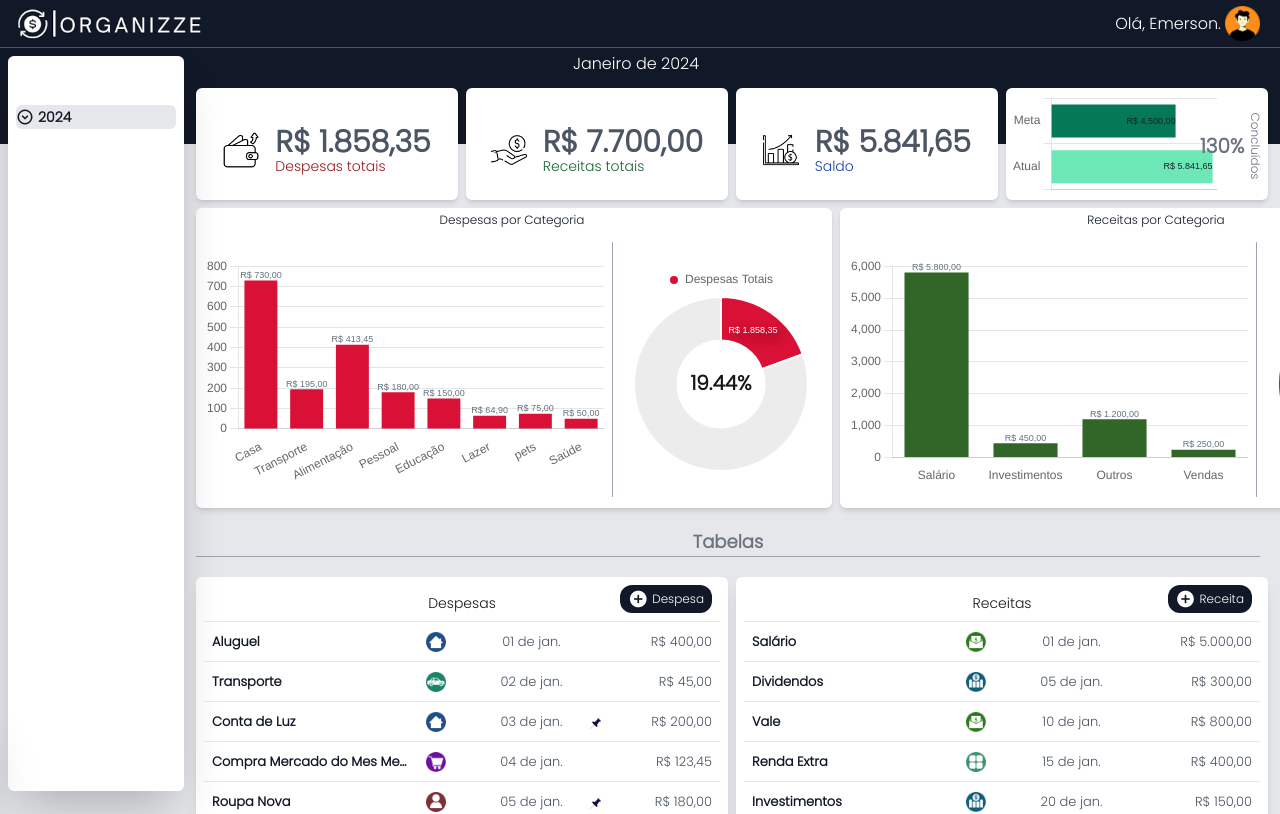
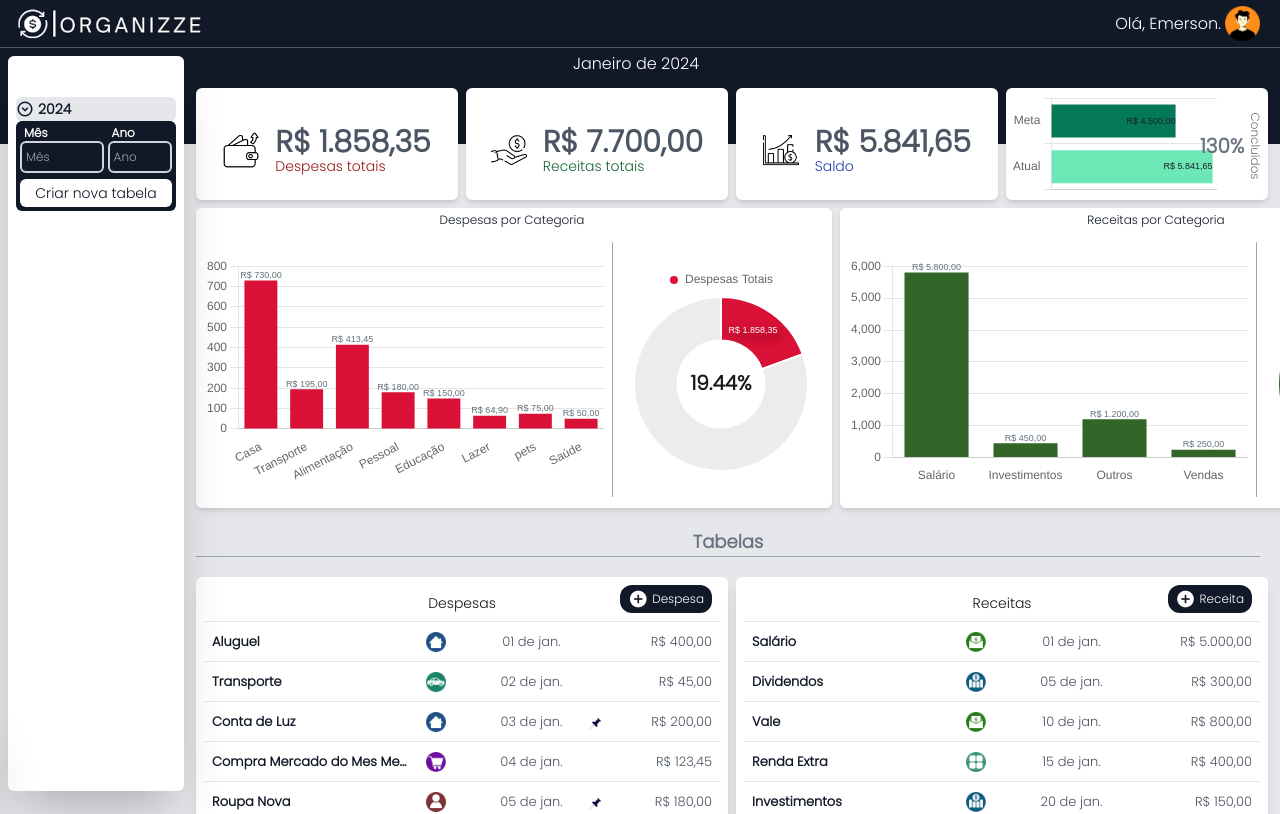
Before and after one commit to RodriguesEmerson/organizze, a Next.js app: page /dashboard/monthly in a window 1280 px wide. Shown: the top 814 px of the page. Built offline with nearby package versions, Linux system fonts and the light colour scheme.

Commit message:
Criando form new Table

```diff
--- a/app/UI/SideBar/SideBar.jsx
+++ b/app/UI/SideBar/SideBar.jsx
@@ -5,6 +5,7 @@ import { useSideBar } from "@/app/hooks/useSideBar";
 import { Spinner } from "../spinner";
 import { useState, memo } from "react";
 import { useUtils } from "@/app/hooks/useUtils";
+import { Select } from "@/app/components/selects/Select";
 
 export default function SideBar() {
    const [openSideBar, setOpenSideBar] = useState(true);
@@ -18,6 +19,7 @@ export default function SideBar() {
          </div> */}
          {/* {openSideBar && */}
             <TablesList />
+            <FormNewTable />
          {/* } */}
       </section>
    )
@@ -35,7 +37,7 @@ const TablesList = memo(() =>{
       </div>
    )
    return (
-      <div className="mt-10 bg-gray-200 text-gray-900 rounded-md">
+      <div className="mt-8 bg-gray-200 text-gray-900 rounded-md">
          <ul className="flex flex-col gap-[2px]">
             {Object.keys(tables).map((year) => (
                <TablesListMonths key={year} tables={tables} year={year} />
@@ -83,3 +85,28 @@ function TablesListMonths({ year, tables }) {
 
    )
 }
+
+function FormNewTable(){
+   const months = useTableStore((state) => state.months);
+   const currentYear = new Date().getFullYear();
+   const years = [];
+
+   for(let i = 0; i < 11; i++){
+      years.push(currentYear - 5 + i)
+   }
+
+   return(
+      <div className="flex flex-col bg-gray-900 p-1 rounded-md">
+
+         <form action="">
+            <div className="flex flex-row gap-1">
+               <Select options={months} width="87" label={"Mês"}/>
+               <Select options={years} width="67" label={"Ano"}/>
+            </div>
+            <button type="submit" className="bg-white text-gray-900 text-center p-1 rounded-md w-full mt-1 hover:text-gray-300 transition-all ">
+               Criar nova tabela
+            </button>
+         </form>
+      </div>
+   )
+}
--- a/app/components/Modal-NewRelease.jsx
+++ b/app/components/Modal-NewRelease.jsx
@@ -1,7 +1,7 @@
 import { useEffect, useState } from "react"
 import { ButtonClose } from "./buttons/ButtonClose"
 import { ButtonSave } from "./buttons/ButtonSave"
-import { Select } from "./Select";
+import { CategorieSelect } from "./selects/CategorieSelect";
 import { useNewRelease } from "../hooks/useNewRelease";
 import { Calendar } from "./Calendar";
 import { useModalsHiddenStore } from "../zustand/useModalsHiddenStore";
@@ -88,7 +88,7 @@ export function ModalNewRelease() {
                   <div className="flex flex-row gap-1 mb-3">
                      <div className="flex flex-col gap-[2px]">
                         <label className="pl-1">Categoria *</label>
-                        <Select
+                        <CategorieSelect
                            name={"categoria"}
                            categories={categories[releaseType]}
                            value={formData.categ}
--- a/app/components/Select.jsx
+++ b/app/components/selects/CategorieSelect.jsx
@@ -1,7 +1,6 @@
 import { useEffect, useState } from "react"
-import { useTableStore } from "../zustand/useTablesStore";
 
-export function Select({ categories, defaultValue, name, value, setValue, formData }){
+export function CategorieSelect({ categories, defaultValue, name, value, setValue, formData }){
 
    const [openSelect, setOpenSelect] = useState(false);
    const [dropDownHeight, setDropDownHeight] = useState(0);
--- /dev/null
+++ b/app/components/selects/Select.jsx
@@ -0,0 +1,49 @@
+import { useState } from "react"
+
+export function Select({ options, width, label }){
+   const [currentOption, setCurrentOption] = useState('');
+   const [isOpen, setIsOpen] = useState(false);
+
+   return(
+      <div
+         className="relative text-xs w-fit transition-all"
+         onClick={()=> setIsOpen(!isOpen)}
+         style={{width: `${width}px`}}
+      >
+         <span className="ml-1 font-semibold text-white">{label}</span>
+         <div className="flex flex-row mb-[2px] cursor-pointer border-2 border-gray-300 rounded-md p-1 w-full">
+            <input
+               type="text"
+               placeholder={label}
+               name={label}
+               className="w-full outline-none caret-transparent cursor-pointer bg-transparent text-white"
+               value= {currentOption}
+               onChange={()=> {}}
+            />
+            <span className="material-icons !text-sm">keyboard_arrow_down</span>
+         </div>
+         <div
+           className="absolute bg-white shadow-xl border-gray-200 border overflow-hidden w-fit rounded-md transition-all"
+           style={{height: `${isOpen ? 20.3 * options.length : 0}px`, border: !isOpen && "none"}}
+         >
+            <ul className="flex flex-col"
+               style={{width: `${width}px`}}
+            >
+               {
+                  options.map(option => (
+                     <li
+                        key={option}
+                        className={`h-5 cursor-pointer px-1 pt-[2px] hover:bg-gray-200 transition-all
+                           ${currentOption == option && "bg-gray-900 text-white hover:bg-gray-900"}
+                        `}
+                        onClick={()=> setCurrentOption(option)}
+                     >
+                        {option}
+                     </li>
+                  ))
+               }
+            </ul>
+         </div>
+      </div>
+   )
+}
```
